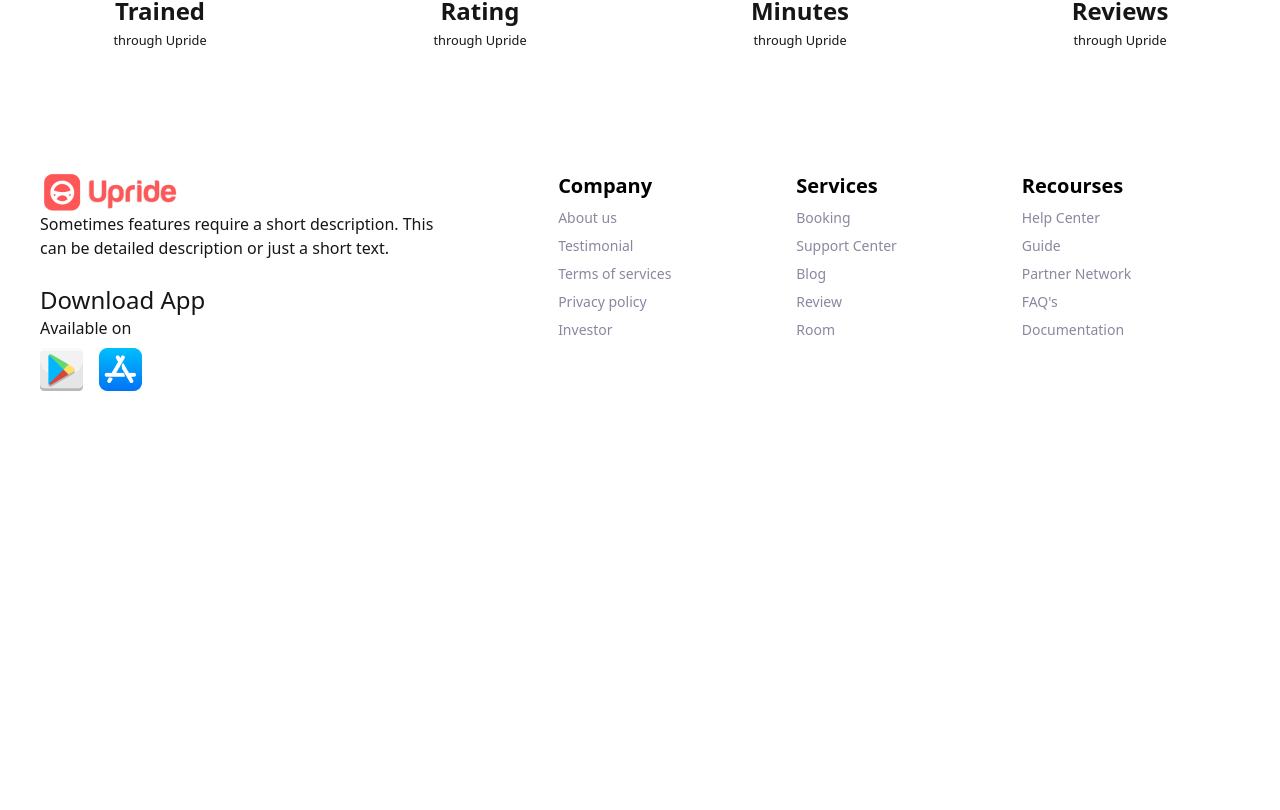
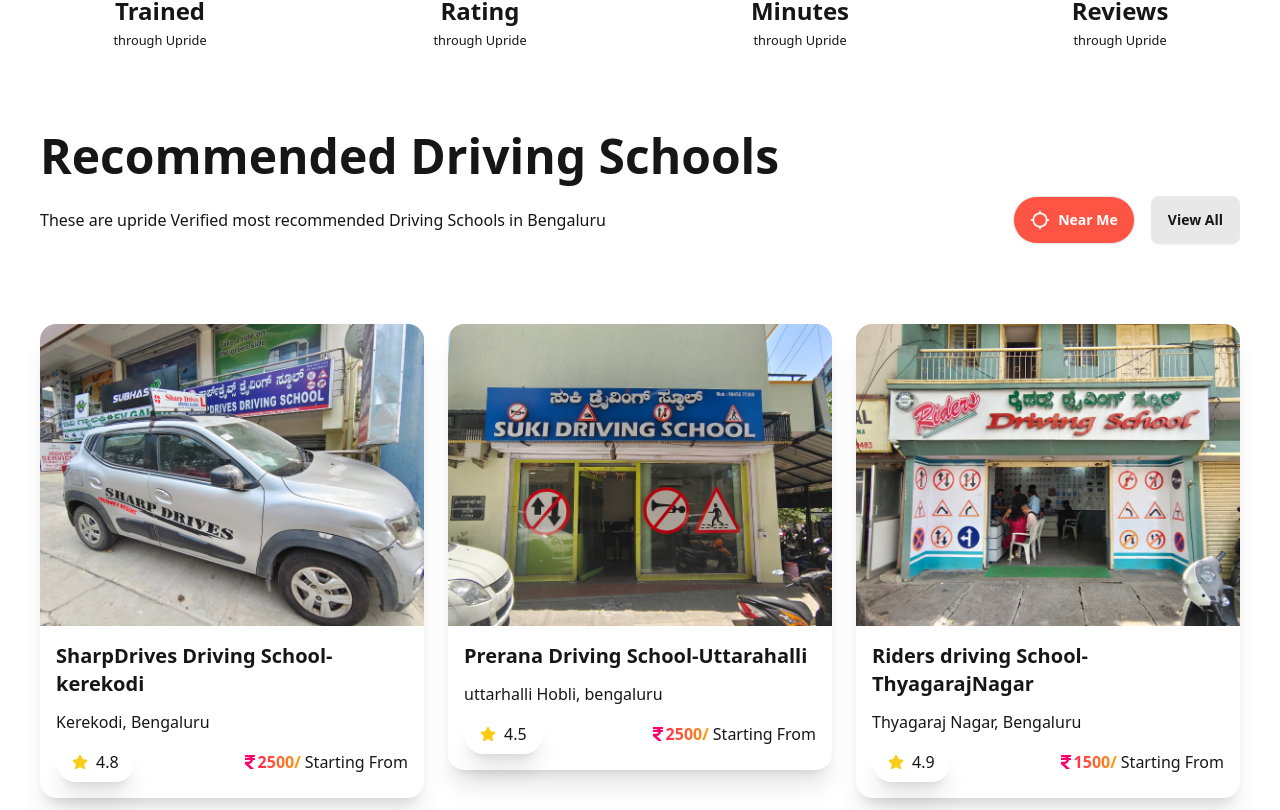
Before and after one commit to AbuBokorprog/upride, a React (Vite) app: page / in a window 1280 px wide. Shown: the part 1910-2720 px from the top of the page. Before the commit the page ends 2365 px from the top, so only its background shows below. Built offline with nearby package versions, Linux system fonts and the light colour scheme.

Commit message:
Recommended schools add

```diff
--- /dev/null
+++ b/public/school.json
@@ -0,0 +1,50 @@
+[
+  {
+    "id": "76823",
+    "title": "SharpDrives Driving School- kerekodi",
+    "location": "Kerekodi, Bengaluru",
+    "image": "/card-image.png",
+    "ratings": 4.8,
+    "price": 2500
+  },
+  {
+    "id": "7684",
+    "title": "Prerana Driving School-Uttarahalli",
+    "location": "uttarhalli Hobli, bengaluru",
+    "image": "/card-image2.png",
+    "ratings": 4.5,
+    "price": 2500
+  },
+  {
+    "id": "76825",
+    "title": "Riders driving School-ThyagarajNagar",
+    "location": "Thyagaraj Nagar, Bengaluru",
+    "image": "/card-image3.png",
+    "ratings": 4.9,
+    "price": 1500
+  },
+  {
+    "id": "76826",
+    "title": "SharpDrives Driving School- kerekodi",
+    "location": "Kerekodi, Bengaluru",
+    "image": "/card-image.png",
+    "ratings": 4.8,
+    "price": 2500
+  },
+  {
+    "id": "76827",
+    "title": "Prerana Driving School-Uttarahalli",
+    "location": "uttarhalli Hobli, bengaluru",
+    "image": "/card-image2.png",
+    "ratings": 4.5,
+    "price": 2500
+  },
+  {
+    "id": "76828",
+    "title": "Riders driving School-ThyagarajNagar",
+    "location": "Thyagaraj Nagar, Bengaluru",
+    "image": "/card-image3.png",
+    "ratings": 4.9,
+    "price": 1500
+  }
+]
--- a/src/Pages/Home/Home.tsx
+++ b/src/Pages/Home/Home.tsx
@@ -1,6 +1,7 @@
 import React from "react";
 import Banner from "./Banner/Banner";
 import OurServices from "./OurServices/OurServices";
+import School from "./School/School";
 // import Footer from "../../Component/Footer/Footer";
 
 const Home: React.FC = () => {
@@ -8,6 +9,7 @@ const Home: React.FC = () => {
     <div>
       <Banner />
       <OurServices />
+      <School />
     </div>
   );
 };
--- a/src/Pages/Home/School/School.tsx
+++ b/src/Pages/Home/School/School.tsx
@@ -1,7 +1,52 @@
-import React from "react";
+import React, { useEffect, useState } from "react";
+import { MdLocationSearching } from "react-icons/md";
+import SchoolsCard from "./SchoolsCard";
+
+interface Schools {
+  id: string;
+  title: string;
+  location: string;
+  image: string;
+  ratings: number;
+  price: number;
+}
 
 const School: React.FC = () => {
-  return <div></div>;
+  const [schools, setSchools] = useState<Schools[]>();
+
+  useEffect(() => {
+    fetch("/school.json")
+      .then((res) => res.json())
+      .then((data) => {
+        setSchools(data);
+      });
+  }, []);
+
+  return (
+    <div className="my-10 lg:my-20 mx-2 md:mx-10">
+      <div className="my-10 lg:my-20">
+        <h2>Recommended Driving Schools</h2>
+        <div className="mt-4 md:flex gap-4 items-center md:justify-between">
+          <p>
+            These are upride Verified most recommended Driving Schools in
+            Bengaluru
+          </p>
+          <div className="flex gap-4 mt-2 md:mt-0 justify-between md:justify-start items-center">
+            <button className="btn bg-primary rounded-3xl text-white">
+              <MdLocationSearching className="md:w-5 md:h-5"></MdLocationSearching>
+              Near Me
+            </button>
+            <button className="btn">View All</button>
+          </div>
+        </div>
+      </div>
+      <div className="grid grid-cols-1 lg:grid-cols-3 gap-6 mx-auto">
+        {schools?.map((school: Schools) => (
+          <SchoolsCard key={school.id} {...school}></SchoolsCard>
+        ))}
+      </div>
+    </div>
+  );
 };
 
 export default School;
--- /dev/null
+++ b/src/Pages/Home/School/SchoolsCard.css
@@ -0,0 +1,17 @@
+.gradient-from {
+  background-image: linear-gradient(to right, #ff006e, #ffbe0b);
+  -webkit-background-clip: text;
+  background-clip: text;
+  color: transparent;
+}
+
+.gradient-to {
+  background-image: linear-gradient(to right, #ff006e, #ff9d0b);
+  -webkit-background-clip: text;
+  background-clip: text;
+  color: transparent;
+}
+
+.text-gradient {
+  @apply gradient-from gradient-to;
+}
--- /dev/null
+++ b/src/Pages/Home/School/SchoolsCard.tsx
@@ -0,0 +1,51 @@
+import React from "react";
+import { FaStar, FaRupeeSign } from "react-icons/fa";
+import "./SchoolsCard.css";
+
+interface Schools {
+  id: string;
+  title: string;
+  location: string;
+  image: string;
+  ratings: number;
+  price: number;
+}
+const SchoolsCard: React.FC<Schools> = ({
+  title,
+  location,
+  image,
+  ratings,
+  price,
+}) => {
+  console.log(ratings);
+  return (
+    <div>
+      <div className="card card-compact mx-auto w-96 bg-base-100 shadow-xl">
+        <figure>
+          <img src={image} alt={title} />
+        </figure>
+        <div className="card-body">
+          <h2 className="card-title">{title}</h2>
+          <p>{location}</p>
+          <div className="flex justify-between">
+            <div>
+              <p className="flex items-center justify-center py-2 px-4 gap-2 rounded-3xl shadow-xl">
+                <FaStar className="text-yellow-400" />
+                {ratings}
+              </p>
+            </div>
+            <div className="flex gap-1 items-center">
+              <p className="text-gradient font-semibold flex items-center">
+                <FaRupeeSign className="text-[#ff006e]" />
+                {price}/
+              </p>
+              <p>Starting From</p>
+            </div>
+          </div>
+        </div>
+      </div>
+    </div>
+  );
+};
+
+export default SchoolsCard;
```
